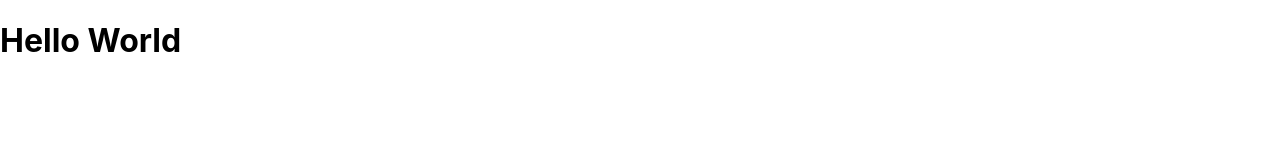
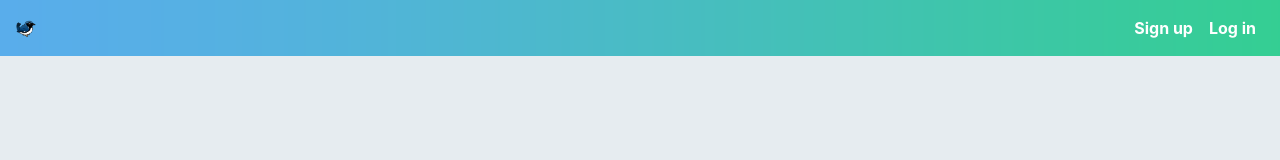
Before and after one commit to hsh0917/Warbler-Project, a React app in the folder warbler-client/: page / in a window 1280 px wide. Built offline with nearby package versions, Linux system fonts and the light colour scheme.

Commit message:
Add Navbar

```diff
--- a/warbler-client/public/index.html
+++ b/warbler-client/public/index.html
@@ -20,6 +20,7 @@
       Learn how to configure a non-root public URL by running `npm run build`.
     -->
     <title>React App</title>
+    <link rel="stylesheet" href="https://stackpath.bootstrapcdn.com/bootstrap/4.1.3/css/bootstrap.min.css" integrity="sha384-MCw98/SFnGE8fJT3GXwEOngsV7Zt27NXFoaoApmYm81iuXoPkFOJwJ8ERdknLPMO" crossorigin="anonymous"></link>
   </head>
   <body>
     <noscript>
--- a/warbler-client/src/containers/App.js
+++ b/warbler-client/src/containers/App.js
@@ -2,13 +2,16 @@ import React, { Component } from "react";
 import { Provider } from "react-redux";
 import { configureStore } from "../store";
 import { BrowserRouter as Router } from "react-router-dom";
+import Navbar from "./Navbar";
 
 const store = configureStore();
 
 const App = () => (
   <Provider store={store}>
     <Router>
-      <h1>Hello World</h1>
+      <div class="onboarding">
+        <Navbar/>
+      </div>
     </Router>
   </Provider>
 
--- /dev/null
+++ b/warbler-client/src/containers/Navbar.js
@@ -0,0 +1,36 @@
+import React, { Component } from "react";
+import { Link } from "react-router-dom";
+import { connect } from "react-redux";
+import Logo from "../images/warbler-logo.png";
+
+class Navbar extends Component {
+    render() {
+        return (
+            <nav className="navbar navbar-expand">
+                <div className="container-fluid">
+                    <div className="navbar-header">
+                        <Link to="/" className="navbar-brand">
+                            <img src={Logo} alt="Warbler Home" />
+                        </Link>
+                    </div>
+                    <ul className="nav navbar-nav navbar-right">
+                        <li>
+                            <Link to="/signup">Sign up</Link>
+                        </li>
+                        <li>
+                            <Link to="/signin">Log in</Link>
+                        </li>
+                    </ul>
+                </div>
+            </nav>
+        );
+    }
+}
+
+function mapStateToProps(state) {
+    return {
+        currentUser: state.currentUser
+    };
+}
+
+export default connect(mapStateToProps)(Navbar);
--- a/warbler-client/src/index.css
+++ b/warbler-client/src/index.css
@@ -1,14 +1,37 @@
 body {
-  margin: 0;
-  padding: 0;
-  font-family: -apple-system, BlinkMacSystemFont, "Segoe UI", "Roboto", "Oxygen",
-    "Ubuntu", "Cantarell", "Fira Sans", "Droid Sans", "Helvetica Neue",
-    sans-serif;
-  -webkit-font-smoothing: antialiased;
-  -moz-osx-font-smoothing: grayscale;
+  background-color: #e6ecf0;
 }
 
-code {
-  font-family: source-code-pro, Menlo, Monaco, Consolas, "Courier New",
-    monospace;
+/* Nav */
+
+.navbar {
+  margin-bottom: 1rem;
 }
+
+.navbar a {
+  font-weight: bold;
+  color: white;
+}
+
+.navbar a:hover {
+  color: white;
+  text-decoration: underline;
+  cursor: pointer;
+}
+
+.navbar-brand > img {
+  display: inline-block;
+  width: 20px;
+  margin-bottom: 2px;
+  margin-right: 5px;
+  border-radius: 2px;
+}
+
+ul.nav.navbar-nav li {
+  margin: 0 0.5rem;
+}
+
+.onboarding > .navbar {
+  background-image: url("./images/nav-bg.png");
+  background-size: 100% 100%;
+}
```
Also changed, not shown: warbler-client/src/images/default-profile-image.jpg (added), warbler-client/src/images/nav-bg.png (added), warbler-client/src/images/signed-out-home.jpg (added), warbler-client/src/images/warbler-hero.jpg (added), warbler-client/src/images/warbler-logo.png (added), warbler-client/src/store/index.js (line endings or trailing spaces).
